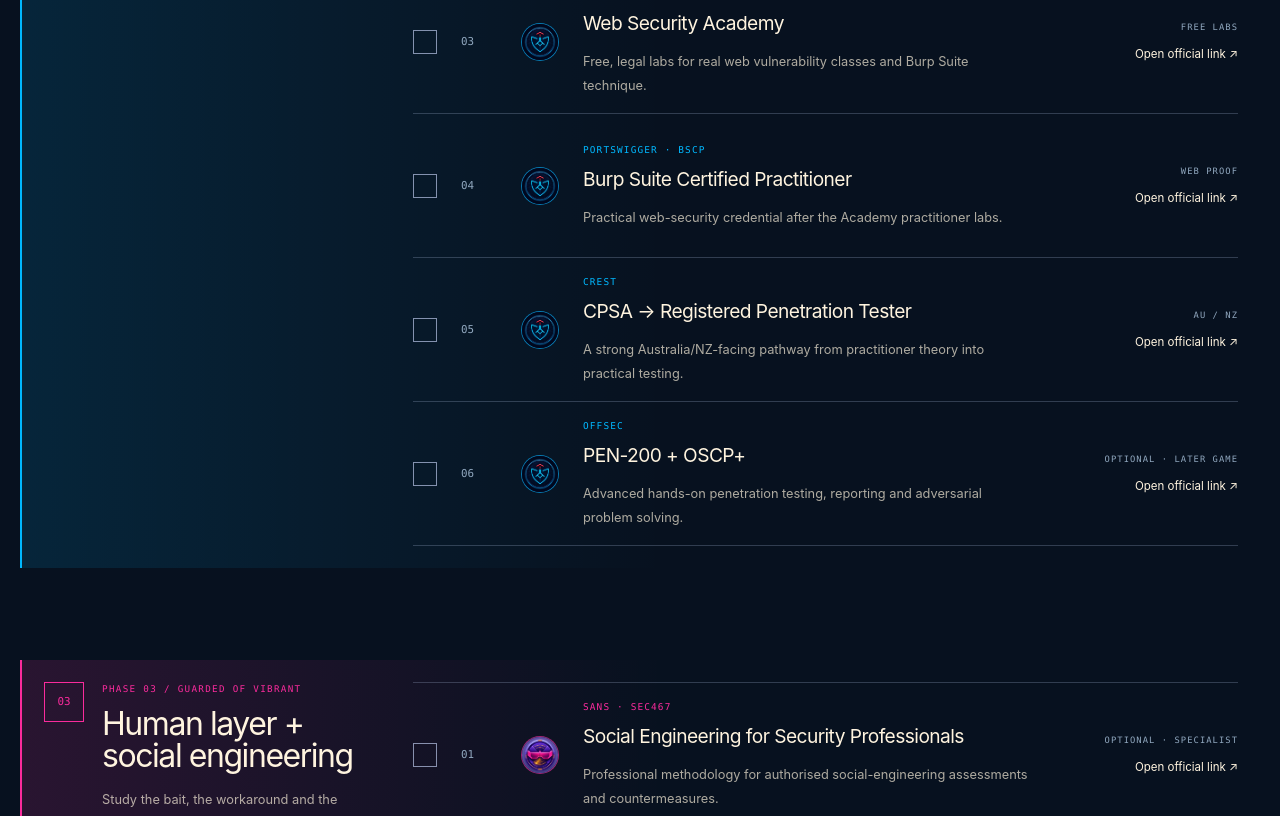
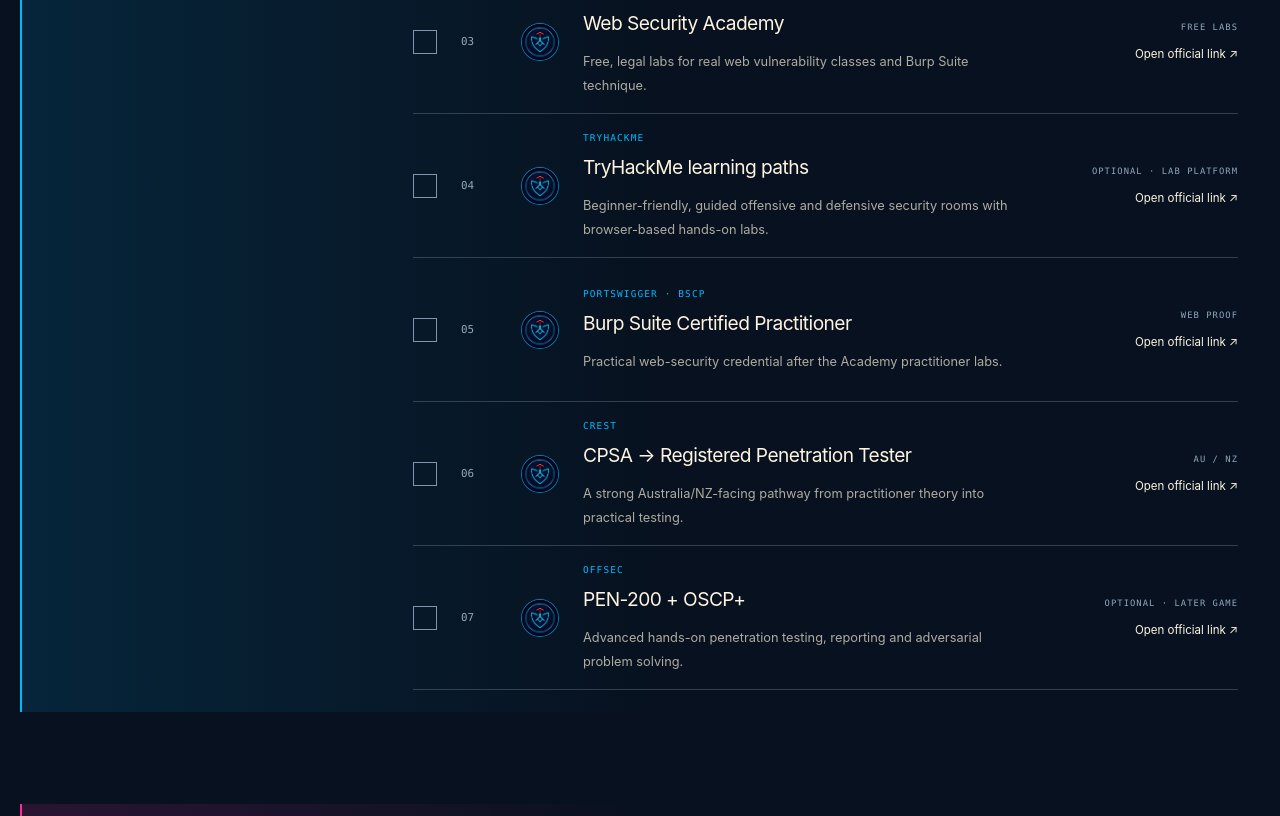
Before and after one commit to bitpixi2/bitpixi-learns-cybersec, a Next.js app: page / in a window 1280 px wide. Shown: the part 3125-3941 px from the top of the page. Built offline with nearby package versions, Linux system fonts and the light colour scheme.

Commit message:
Add TryHackMe learning path

```diff
--- a/app/page.tsx
+++ b/app/page.tsx
@@ -123,6 +123,16 @@
         signal: "FREE LABS",
         href: "https://portswigger.net/web-security",
         track: "systems",
+      },
+      {
+        id: "tryhackme",
+        title: "TryHackMe learning paths",
+        provider: "TryHackMe",
+        note: "Beginner-friendly, guided offensive and defensive security rooms with browser-based hands-on labs.",
+        signal: "LAB PLATFORM",
+        href: "https://tryhackme.com/",
+        track: "systems",
+        optional: true,
       },
       {
         id: "bscp",
```
